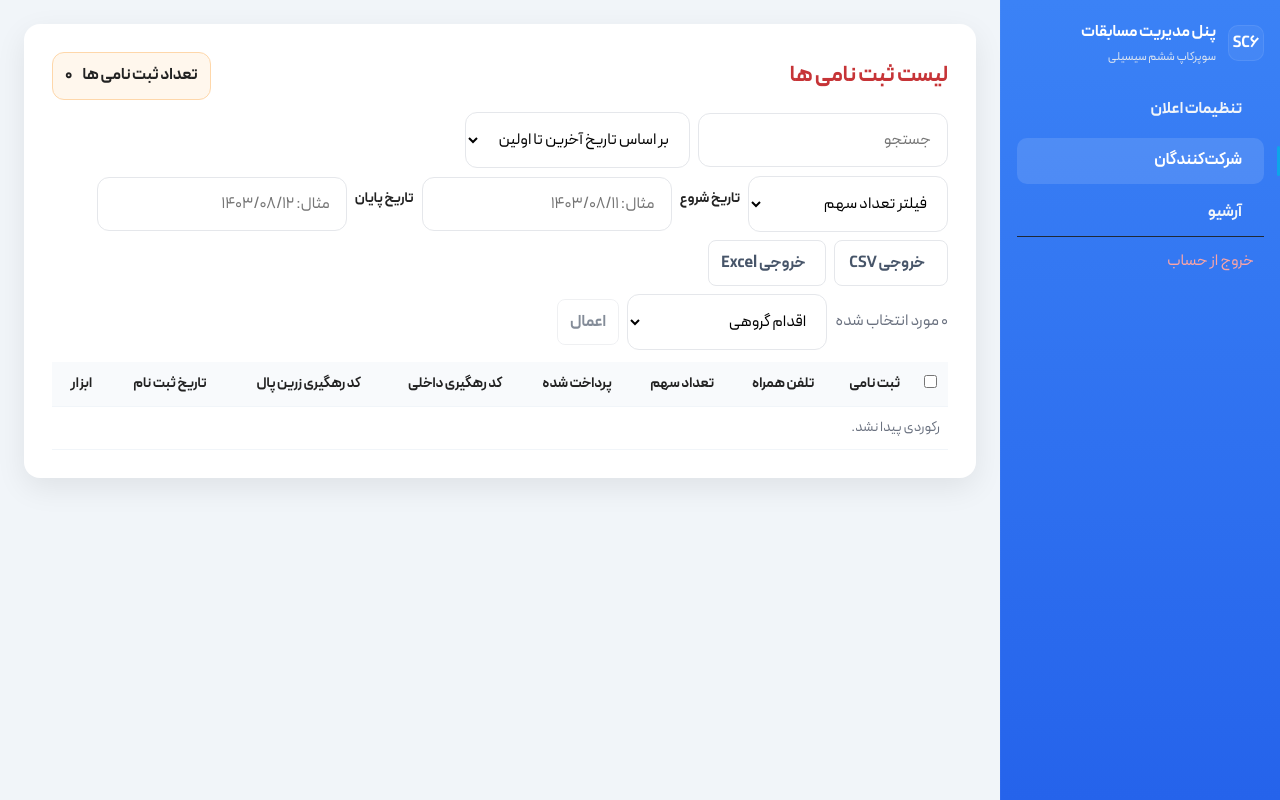
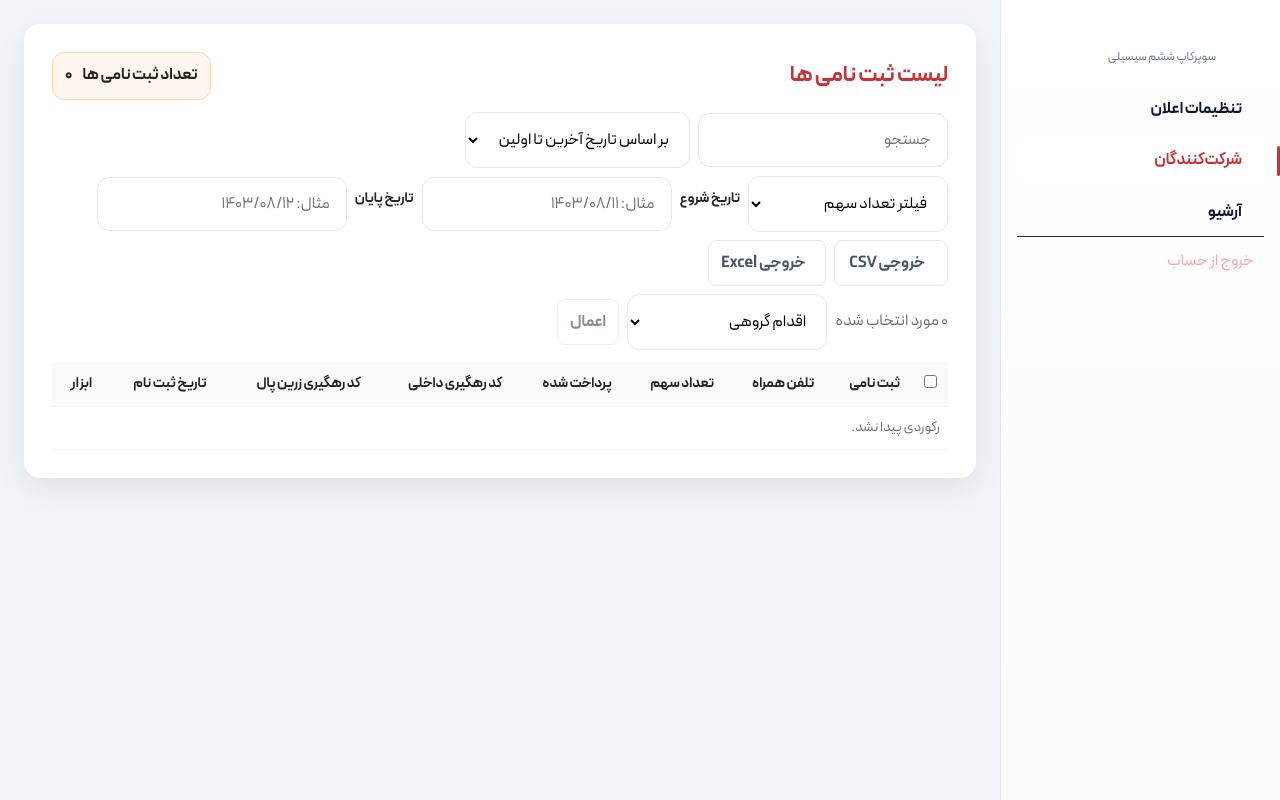
Before and after one commit to iGre4t/Simple-Event-Register-Webpage, a PHP site: page /panel.php in a window 1280 px wide. Run offline with PHP 8.4, Linux system fonts and the light colour scheme; the visitor is signed in with stand-in values (Sample User, id 1); some libraries are stand-ins or nearby versions.

Commit message:
Sidebar 3

```diff
--- a/panel.php
+++ b/panel.php
@@ -342,16 +342,16 @@ $count = count($participants);
         @media (max-width: 820px){ .app { grid-template-columns: 1fr; } .sidebar { position: sticky; top:0; z-index:2; } }
         /* Sidebar redesign overrides */
         :root {
-            --sidebar:#2563eb; /* fallback */
-            --sidebar-grad:#3b82f6; /* blue-500 */
-            --sidebar-grad-2:#2563eb; /* blue-600 */
-            --sidebar-text:#f1f5f9;
-            --sidebar-muted:#e2e8f0;
-            --sidebar-hover:rgba(255,255,255,0.12);
-            --sidebar-active:#0ea5e9;
+            --sidebar:#ffffff; /* fallback */
+            --sidebar-grad:#ffffff; /* near white */
+            --sidebar-grad-2:#f8fafc; /* subtle contrast */
+            --sidebar-text:#0f172a; /* slate-900 */
+            --sidebar-muted:#64748b; /* slate-500 */
+            --sidebar-hover:#f1f5f9; /* light hover */
+            --sidebar-active: var(--brand); /* project red on active */
         }
         .app { grid-template-columns: 280px 1fr; }
-        .sidebar { background: linear-gradient(180deg, var(--sidebar-grad), var(--sidebar-grad-2)); padding:20px 16px; border-left:1px solid rgba(255,255,255,0.04); }
+        .sidebar { background: linear-gradient(180deg, var(--sidebar-grad), var(--sidebar-grad-2)); padding:20px 16px; border-left:1px solid #e5e7eb; color: var(--sidebar-text); }
         /* Hide legacy sidebar when modern one is present */
         .app > aside.sidebar:not(.sidebar--modern){ display:none !important; }
         .side-brand { display:flex; align-items:center; gap:12px; margin-bottom: 20px; }
@@ -362,7 +362,7 @@ $count = count($participants);
         .side-nav { display:flex; flex-direction:column; gap:6px; }
         .side-nav a { display:flex; align-items:center; gap:10px; padding:10px 12px; border-radius:10px; color:var(--sidebar-text); text-decoration:none; font-weight:700; position:relative; transition: background .15s ease, color .15s ease; }
         .side-nav a:hover { background: var(--sidebar-hover); }
-        .side-nav a.active { background: var(--sidebar-hover); color:#fff; }
+        .side-nav a.active { background: #ffffff; color: var(--brand); }
         .side-nav a.active::before { content:''; position:absolute; inset-inline-start: -16px; top:8px; bottom:8px; width:3px; border-radius:2px; background: var(--sidebar-active); }
         .side-bottom { margin-top:auto; }
     </style>
```
